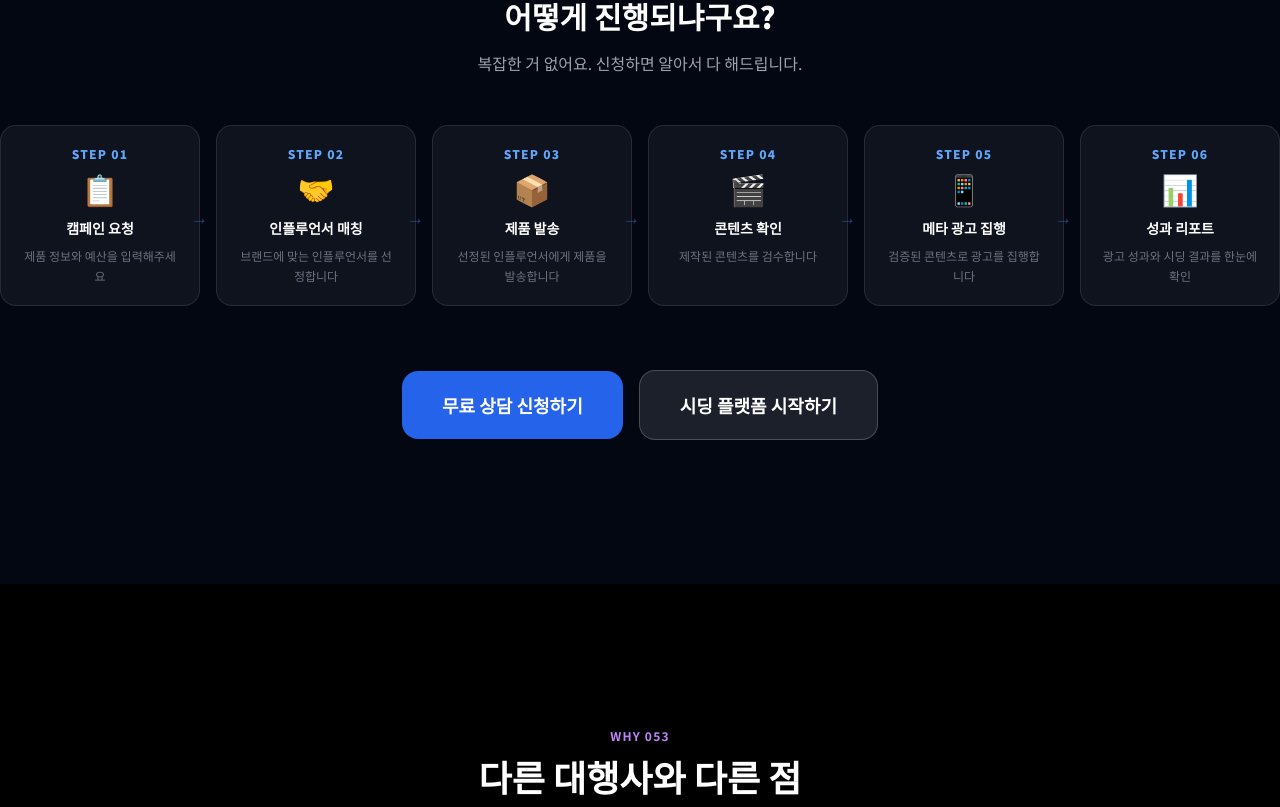
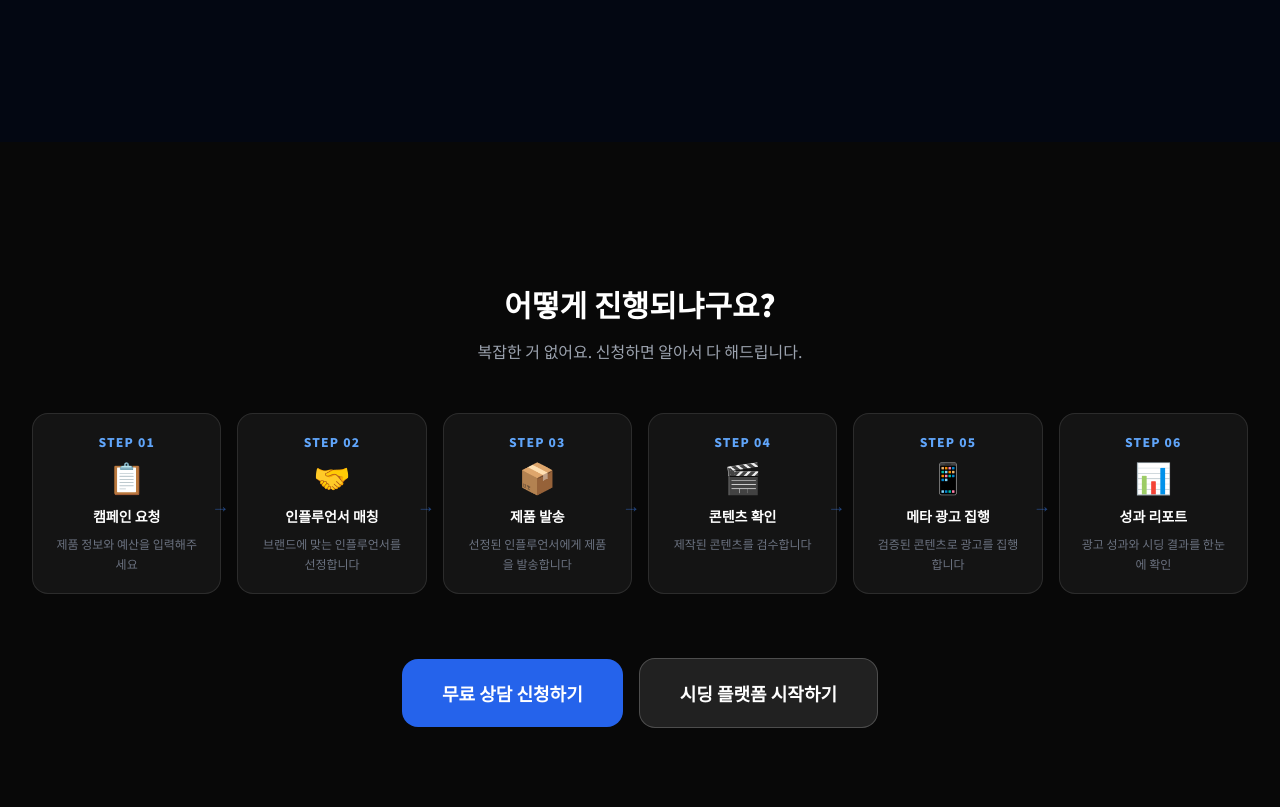
Before and after one commit to hagojob101-home/seeding-platform, a Next.js app: page / in a window 1280 px wide. Shown: the part 3793-4600 px from the top of the page. Built offline with nearby package versions, Linux system fonts and the light colour scheme.

Commit message:
서비스 흐름 섹션 목업 아래로 이동

```diff
--- a/pages/index.js
+++ b/pages/index.js
@@ -309,6 +309,12 @@
             </div>
           </div>
 
+        </div>
+      </section>
+
+      {/* 서비스 흐름 섹션 */}
+      <section className="py-36 bg-[#080808] relative">
+        <div className="max-w-7xl mx-auto px-4 md:px-8">
           {/* 서비스 흐름 */}
           <div className="text-center mb-12">
             <h3 className="text-3xl font-black text-white mb-4">어떻게 진행되냐구요?</h3>
```
